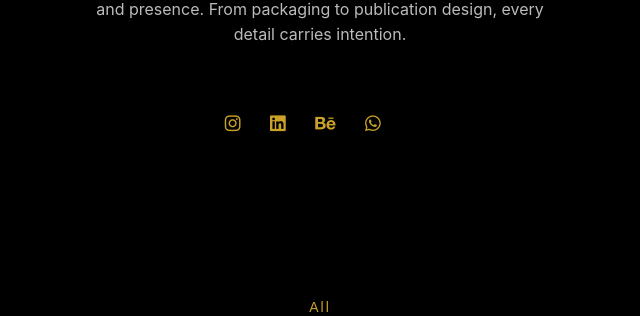
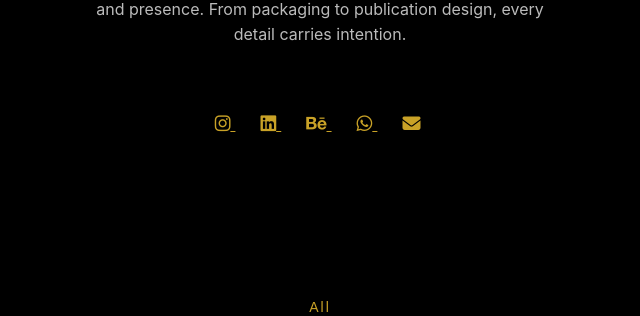
Before and after one commit to abhilashmarathe/aishwarya-portfolio, a Django app: page / in a window 1280 px wide. Shown: the part 447-763 px from the top of the page, without its empty margins (320-960 px from the left). Run offline with Django 5.2, Linux system fonts and the light colour scheme; data that the repository does not hold is empty.

Commit message:
Update index.html

```diff
--- a/templates/index.html
+++ b/templates/index.html
@@ -241,13 +241,27 @@
             From packaging to publication design, every detail carries intention.
         </p>
 
-        <div class="social-icons">
-            <a href="https://www.instagram.com/aisha10dulkar/" target="_blank"><i class="fa-brands fa-instagram"></i></a>
-            <a href="https://www.linkedin.com/in/aishwarya-tendulkar/" target="_blank"><i class="fa-brands fa-linkedin"></i></a>
-            <a href="https://www.behance.net/aishwarya10" target="_blank"><i class="fa-brands fa-behance"></i></a>
-            <a href="https://wa.me/8888549911?text=Hello! Want to know more about your work" target="_blank"><i class="fa-brands fa-whatsapp"></i></a>
-            <a href="mailto:aishatendulkar@gmail.com" target="_blank"><i class="fa-brands fa-mail"></i></a>
-        </div>
+       <div class="social-icons">
+    <a href="https://www.instagram.com/aisha10dulkar/" target="_blank">
+        <i class="fa-brands fa-instagram"></i>
+    </a>
+
+    <a href="https://www.linkedin.com/in/aishwarya-tendulkar/" target="_blank">
+        <i class="fa-brands fa-linkedin"></i>
+    </a>
+
+    <a href="https://www.behance.net/aishwarya10" target="_blank">
+        <i class="fa-brands fa-behance"></i>
+    </a>
+
+    <a href="https://wa.me/8888549911?text=Hello! Want to know more about your work" target="_blank">
+        <i class="fa-brands fa-whatsapp"></i>
+    </a>
+
+    <a href="mailto:aishatendulkar@gmail.com">
+        <i class="fa-solid fa-envelope"></i>
+    </a>
+</div>
 
     </div>
 
```
